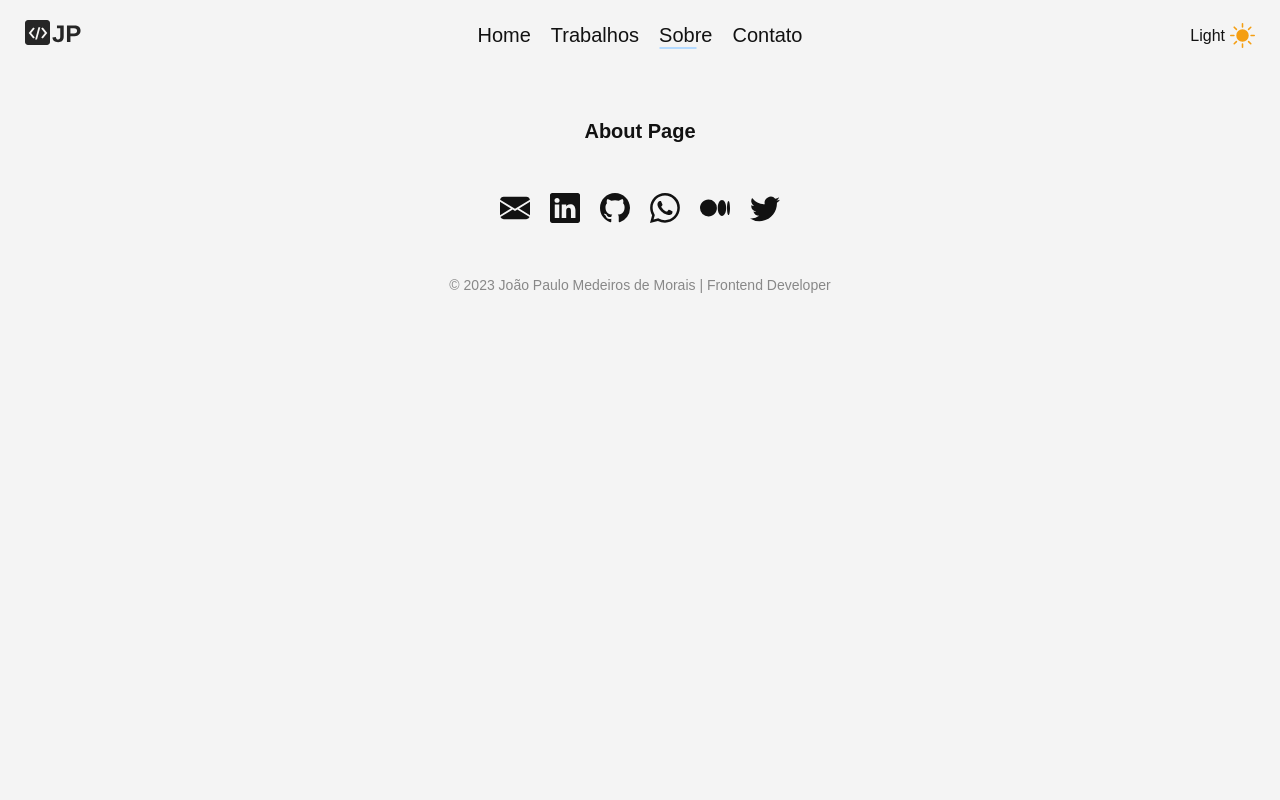
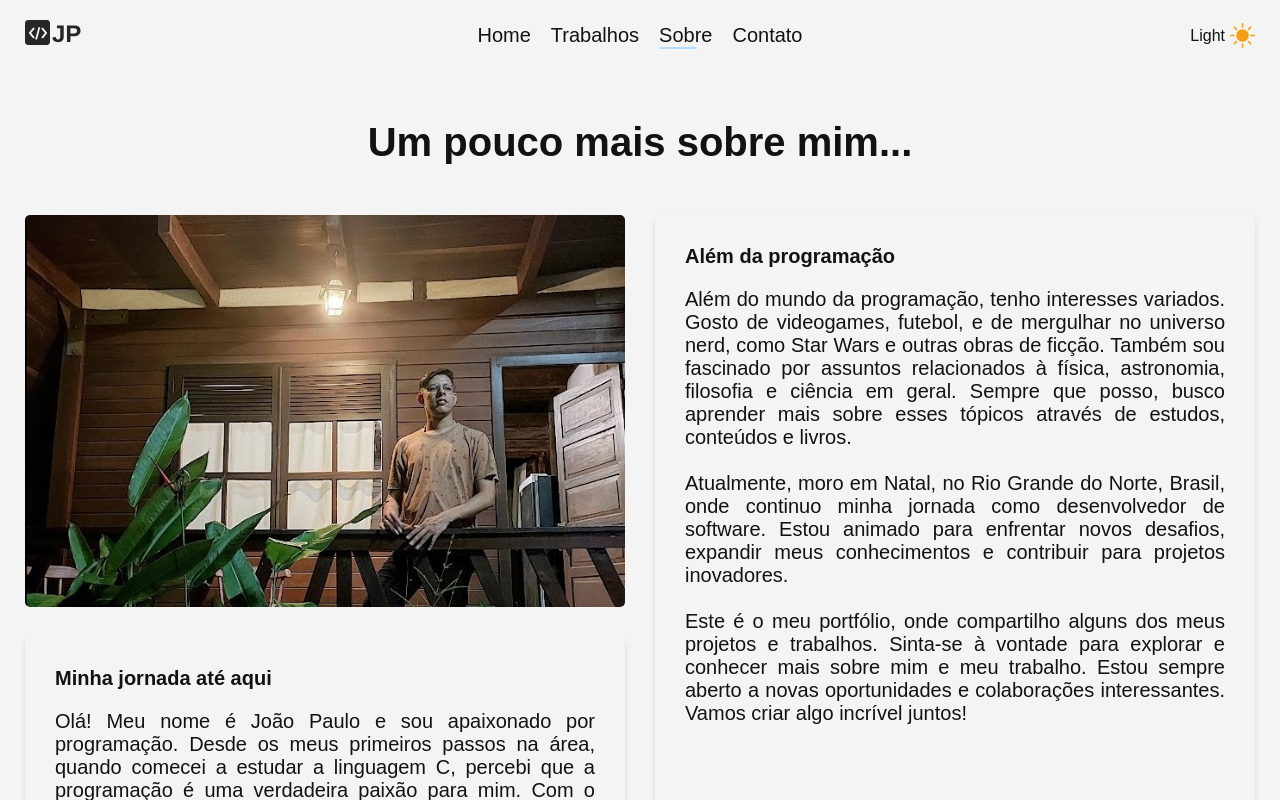
Before and after one commit to jpmedeirosmorais/portifolio, a React (Vite) app: page /sobre in a window 1280 px wide. Shown: the top 800 px of the page. Built offline with nearby package versions, Linux system fonts and the light colour scheme.

Commit message:
página sobre em andamento

```diff
--- a/src/App.tsx
+++ b/src/App.tsx
@@ -2,12 +2,11 @@ import React from "react";
 import { BrowserRouter, Route, Switch } from "react-router-dom";
 import { Layout } from "./components/Layout";
 import { useTheme } from "./contexts/ThemeContext";
+import { About } from "./pages/About";
 import { Contacts } from "./pages/Contatcs";
 import { Homepage } from "./pages/Homepage";
 import { Works } from "./pages/Works";
 import { GlobalStyles } from "./styles/globalStyles";
-
-const AboutPage: React.FC = () => <h1>About Page</h1>;
 
 const App: React.FC = () => {
   const { theme } = useTheme();
@@ -18,7 +17,7 @@ const App: React.FC = () => {
         <Switch>
           <Route path="/" exact component={Homepage} />
           <Route path="/trabalhos" exact component={Works} />
-          <Route path="/sobre" exact component={AboutPage} />
+          <Route path="/sobre" exact component={About} />
           <Route path="/contato" exact component={Contacts} />
         </Switch>
       </Layout>
--- /dev/null
+++ b/src/pages/About/components/Card/index.tsx
@@ -0,0 +1,9 @@
+import { useTheme } from "@/contexts/ThemeContext";
+import React from "react";
+import { type CardProps } from "../../interfaces";
+import { CardContainer } from "./styles";
+
+export const Card: React.FC<CardProps> = ({ children }) => {
+  const { theme } = useTheme();
+  return <CardContainer theme={theme}>{children}</CardContainer>;
+};
--- /dev/null
+++ b/src/pages/About/components/Card/styles.ts
@@ -0,0 +1,22 @@
+import tokens from "@/styles/designToken";
+import styled, { css } from "styled-components";
+export const CardContainer = styled.div`
+  ${({ theme }: { theme: "light" | "dark" }) => css`
+    background-color: ${tokens.color[theme].contrast4};
+    max-width: 60rem;
+    max-height: 60rem;
+    padding: 3rem;
+    border-radius: 0.5rem;
+    text-align: justify;
+    display: inline-block;
+
+    box-shadow: 0rem 0.4rem 0.6rem rgba(0, 0, 0, 0.1),
+      0rem 0.1rem 0.1rem rgba(0, 0, 0, 0.1);
+    @media (max-width: 800px) {
+      max-width: 90%;
+      p {
+        font-size: 1.5rem;
+      }
+    }
+  `}
+`;
--- /dev/null
+++ b/src/pages/About/constants.ts
@@ -0,0 +1,15 @@
+export const about = [
+  "Olá! Meu nome é João Paulo e sou apaixonado por programação. Desde os meus primeiros passos na área, quando comecei a estudar a linguagem C, percebi que a programação é uma verdadeira paixão para mim. Com o tempo, decidi aprofundar meus conhecimentos e me formei como técnico mecatrônico no IFRN de Parnamirim, no Rio Grande do Norte, Brasil.",
+
+  "Atualmente, sou graduando em Ciência da Computação e estou sempre em busca de novos desafios e aprendizados. Iniciei minha jornada profissional em 2021 e desde então tive a oportunidade de trabalhar em diversos projetos interessantes ao lado de desenvolvedores talentosos. Cada experiência contribuiu para o meu crescimento e me ajudou a aprimorar minhas habilidades.",
+
+  "Tenho habilidades sólidas em HTML, CSS e JavaScript, bem como experiência em frameworks como React e Next.js. Com essas ferramentas, busco criar soluções inovadoras e proporcionar experiências digitais incríveis para os usuários.",
+];
+
+export const moreAbout = [
+  "Além do mundo da programação, tenho interesses variados. Gosto de videogames, futebol, e de mergulhar no universo nerd, como Star Wars e outras obras de ficção. Também sou fascinado por assuntos relacionados à física, astronomia, filosofia e ciência em geral. Sempre que posso, busco aprender mais sobre esses tópicos através de estudos, conteúdos e livros.",
+
+  "Atualmente, moro em Natal, no Rio Grande do Norte, Brasil, onde continuo minha jornada como desenvolvedor de software. Estou animado para enfrentar novos desafios, expandir meus conhecimentos e contribuir para projetos inovadores.",
+
+  "Este é o meu portfólio, onde compartilho alguns dos meus projetos e trabalhos. Sinta-se à vontade para explorar e conhecer mais sobre mim e meu trabalho. Estou sempre aberto a novas oportunidades e colaborações interessantes. Vamos criar algo incrível juntos!",
+];
--- /dev/null
+++ b/src/pages/About/index.tsx
@@ -0,0 +1,37 @@
+import React from "react";
+import { Card } from "./components/Card";
+import { about, moreAbout } from "./constants";
+import { AboutContainer, CardsContainer } from "./styles";
+
+export const About: React.FC = () => {
+  return (
+    <AboutContainer>
+      <h2>Um pouco mais sobre mim...</h2>
+
+      <CardsContainer>
+        <div className="left">
+          <img src="images/aboutimage.jpg" />
+
+          <Card>
+            <h3>Minha jornada até aqui</h3>
+            {about.map((paragraph, key) => (
+              <>
+                <p key={key}>{paragraph}</p>
+                <br />
+              </>
+            ))}
+          </Card>
+        </div>
+        <Card>
+          <h3>Além da programação</h3>
+          {moreAbout.map((paragraph, key) => (
+            <>
+              <p key={key}>{paragraph}</p>
+              <br />
+            </>
+          ))}
+        </Card>
+      </CardsContainer>
+    </AboutContainer>
+  );
+};
--- /dev/null
+++ b/src/pages/About/interfaces.ts
@@ -0,0 +1,5 @@
+import { type ReactNode } from "react";
+
+export interface CardProps {
+  children: ReactNode;
+}
--- /dev/null
+++ b/src/pages/About/styles.ts
@@ -0,0 +1,44 @@
+import styled from "styled-components";
+
+export const AboutContainer = styled.div`
+  h2 {
+    font-size: 4rem;
+    font-weight: 700;
+    text-align: center;
+    margin-bottom: 5rem;
+  }
+
+  h3 {
+    margin-bottom: 2rem;
+  }
+
+  @media (max-width: 550px) {
+    padding-inline: 1rem;
+    h2 {
+      font-size: 2.5rem;
+    }
+  }
+`;
+
+export const CardsContainer = styled.div`
+  display: flex;
+  flex-wrap: wrap;
+  gap: 3rem;
+
+  .left {
+    display: flex;
+    flex-direction: column;
+
+    gap: 3rem;
+  }
+  img {
+    width: 60rem;
+    border-radius: 0.5rem;
+  }
+
+  @media (max-width: 800px) {
+    img {
+      width: 30rem;
+    }
+  }
+`;
--- a/src/pages/Homepage/components/Card/styles.ts
+++ b/src/pages/Homepage/components/Card/styles.ts
@@ -17,10 +17,11 @@ export const Container = styled.div`
     }
 
     .text-card {
-      background-color: ${themeGlobal.color[theme].contrast};
+      background-color: ${themeGlobal.color[theme].contrast4};
       max-width: 103.2rem;
       top: 31.4rem;
-      box-shadow: 0.4rem 0.4rem 0.4rem rgba(0, 0, 0, 0.25);
+      box-shadow: 0rem 0.4rem 0.6rem rgba(0, 0, 0, 0.1),
+        0rem 0.1rem 0.1rem rgba(0, 0, 0, 0.1);
       padding: 10rem 5rem 5rem 5rem;
       border-radius: 0.5rem;
 
```
Also changed, not shown: public/images/aboutimage.jpg (added), public/images/aboutimage.png (added).
